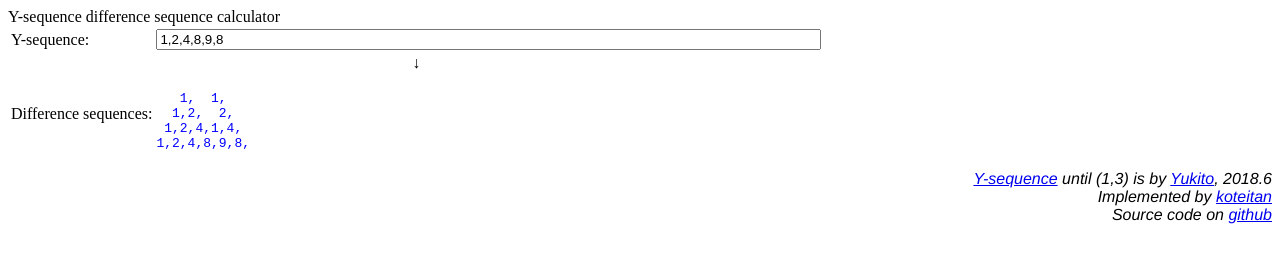
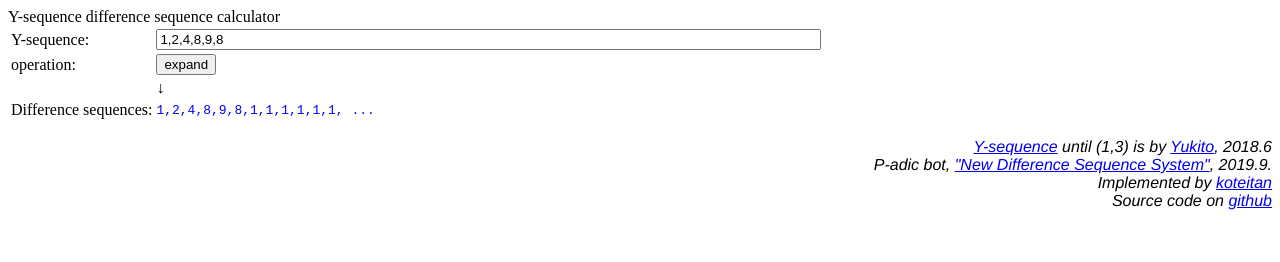
Before and after one commit to koteitan/greedydiffseq, a plain HTML site: page index.html in a window 1280 px wide. Drawn offline with Linux system fonts and the light colour scheme.

Commit message:
the stub of add max was implemented

```diff
--- a/index.html
+++ b/index.html
@@ -1,41 +1,40 @@
-<html><head><title>Y-sequence</title>
+<html><head><title>greedy differential sequence</title>
 <meta http-equiv="Content-type" content="text/html; charset=utf8">
 <script type="text/javascript"><!--
 
-convert=function(str){
-  o="";s=str.split(/,/);
-  p=new Array(s.length);
-  for(i=0;i<s.length;i++){
-    s[i]=parseInt(s[i]);
-    p[i]=i-1;
+var expand=function(str){
+  //parse
+  var a=str.split(/,/);
+  for(var x=0;x<a.length;x++){
+    a[x]=parseInt(a[x]);
   }
-  r=0;
-  do{
-    f=0;
-    for(i=s.length-1;i>=0;i--){
-      o=s[i]>0?s[i]+','+o:"&nbsp;&nbsp;"+o;
-      for(a=p[i];a>=0;a=p[a]){
-        if(s[a]<s[i]&&s[a]>0){
-          p[i]=a-1;
-          s[i]=s[i]-s[a];
-          f=1;
-          break;
-        }
-      }
-      if(a<0){
-        s[i]=0;
-        p[i]=-1;
-      }
-    }
-    o="<br>"+"&nbsp;".repeat(r++)+o;
-    s=s.splice(1,s.length);
-    p=p.splice(1,p.length);
-  }while(f);
-  return o;
+  var N=a.length; //added elements
+
+  //prepare b
+  N=a.length;
+  b=new Array(a.length);
+  for(var x=0;x<a.length;x++) b[x]=a[x];
+
+  //addMax in N times
+  for(var n=0;n<N;n++){
+    b=addMax(a,b);
+  }
+
+  //print
+  var str="";
+  for(var x=0;x<b.length-1;x++) str+=b[x]+",";
+  str+=b[b.length-1]+", ...";
+
+  return str;
 };
 
+var addMax=function(a,b){
+  //stub
+  return b.concat(1);
+}
+
 window.onload=function(){
-  document.getElementById('out').innerHTML=convert(f.in.value);
+  document.getElementById('out').innerHTML=expand(f.in.value);
 }
 
 //--></script>
@@ -44,11 +43,13 @@ window.onload=function(){
 Y-sequence difference sequence calculator
 <form name=f>
 <table>
-<tr><td>Y-sequence:</td><td><input type=text name=in size=80 onkeyup="document.getElementById('out').innerHTML=convert(f.in.value);" value="1,2,4,8,9,8"></td></tr>
-<tr><td colspan=2 style="text-align:center">↓</td></tr>
+<tr><td>Y-sequence:</td><td><input type=text name=in size=80 value="1,2,4,8,9,8"></td></tr>
+<tr><td>operation:</td><td><input type=button value="expand" onclick="document.getElementById('out').innerHTML=expand(f.in.value);"></td></tr>
+<tr><td></td><td>↓</td></tr>
 <tr><td>Difference sequences:</td><td><span id=out style="color:blue;font-family:monospace"></td></tr>
 </table></form>
 <address style="text-align:right;font-family:Helvetica"><a href="https://docs.google.com/document/d/1dA3V_5ZMfXN-z3X-g-yoJfmoTvKuk3efeaKaBFw8Vhs/edit">Y-sequence</a> until (1,3) is by <a href="https://twitter.com/Y_Y_Googology/">Yukito</a>, 2018.6<br>
+  <address style="text-align:right;font-family:Helvetica">P-adic bot, <a href="https://googology.wikia.org/wiki/User_blog:P%E9%80%B2%E5%A4%A7%E5%A5%BD%E3%81%8Dbot/New_Difference_Sequence_System">"New Difference Sequence System"</a>, 2019.9.<br>
 Implemented by <a href="https://twitter.com/koteitan/">koteitan</a><br>
 Source code on <a href="https://github.com/koteitan/yseq/">github</a></address>
 </body></html>
```
